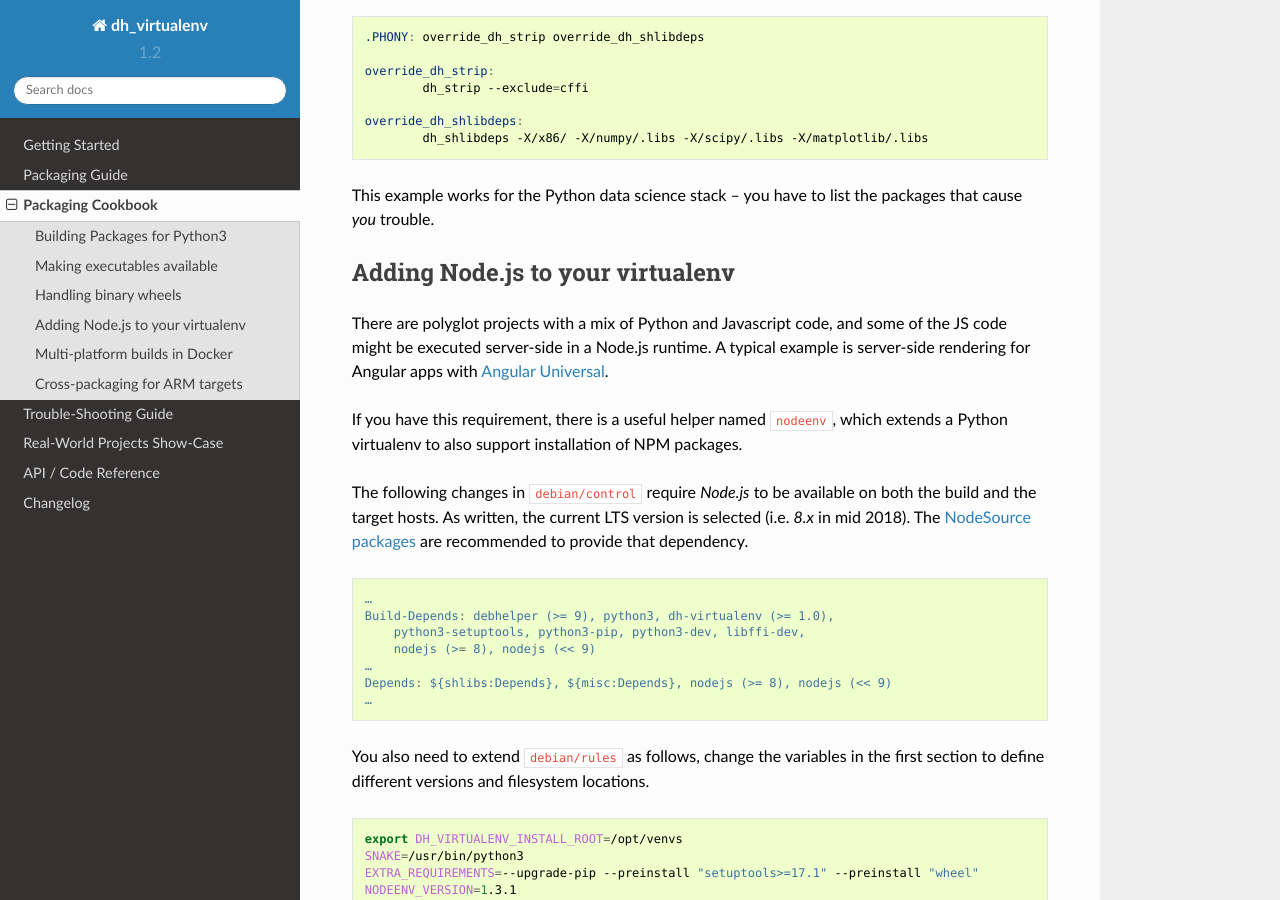
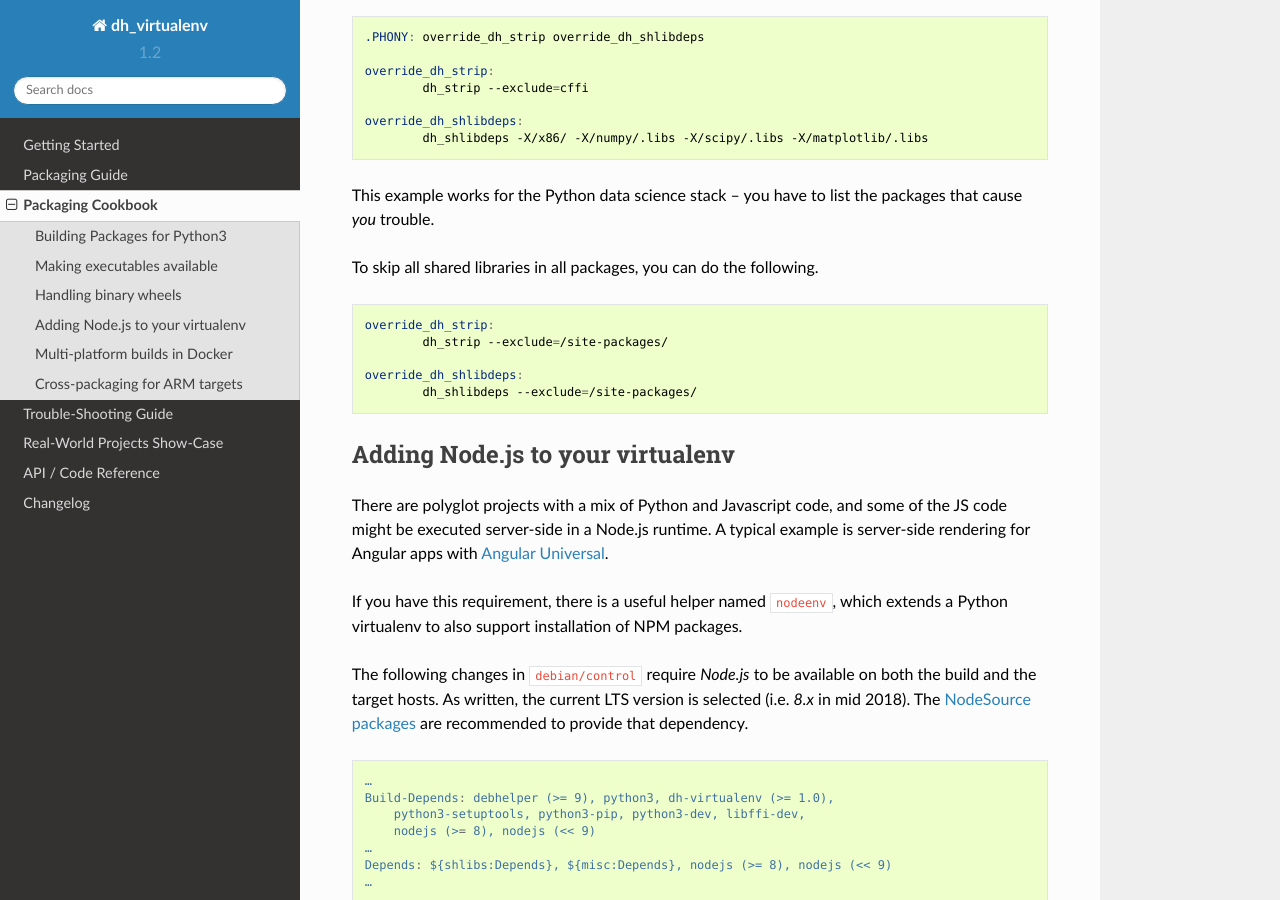
Before and after one commit to spotify/dh-virtualenv, a Sphinx documentation site: the page built from doc/howtos.rst, in a window 1280 px wide and 900 px high, scrolled down 2051 px. Built offline with Sphinx 7.4.7 and the Read the Docs theme 2.0.0, drawn with Linux system fonts in a browser that asks for light colours.

Commit message:
Add example for skipping all shared libraries
When "Architecture: any" is set in debian/control, dh_strip and dh_shlibdeps can fail or corrupt shared libraries in packages.

The documentation already includes an example for skipping libraries individually, this change adds an example to skip everything under "site-packages".

```diff
--- a/doc/howtos.rst
+++ b/doc/howtos.rst
@@ -115,6 +115,16 @@ extend your ``debian/rules`` file as outlined below.
 
 This example works for the Python data science stack
 – you have to list the packages that cause *you* trouble.
+
+To skip all shared libraries in all packages, you can do the following.
+
+.. code-block:: makefile
+
+    override_dh_strip:
+            dh_strip --exclude=/site-packages/
+
+    override_dh_shlibdeps:
+            dh_shlibdeps --exclude=/site-packages/
 
 .. _manylinux: https://github.com/pypa/manylinux
 .. _`PEP 513`: https://www.python.org/dev/peps/pep-0513/
```
